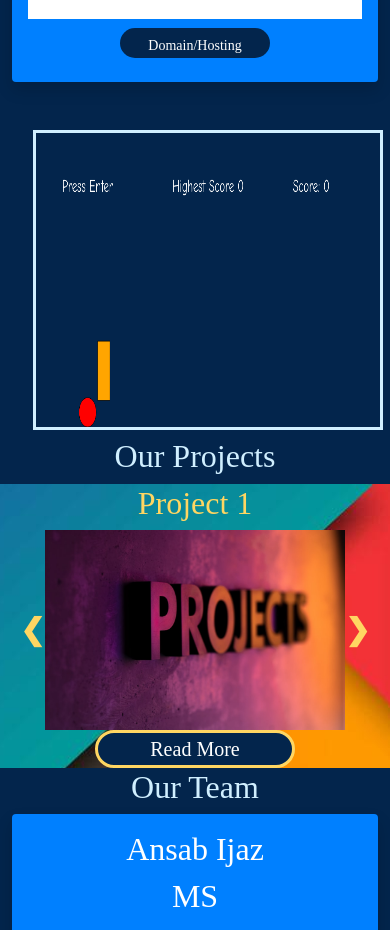
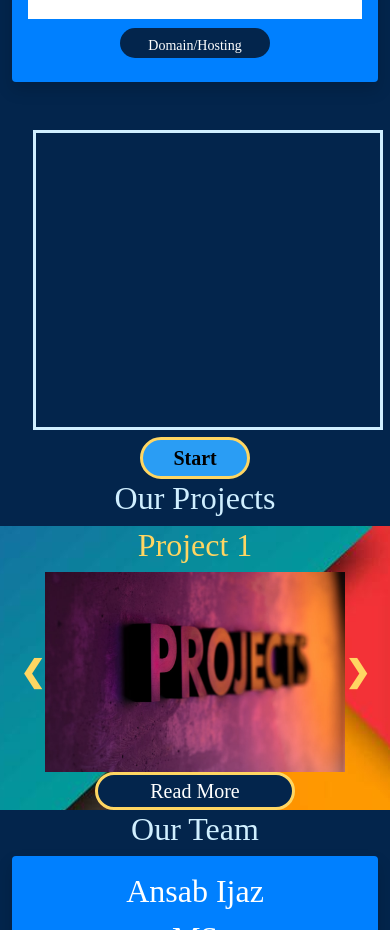
Before and after one commit to arsalmahmood1998/balkhi, a plain HTML site: page index.html in a window 390 px wide. Shown: the part 3620-4550 px from the top of the page. Drawn offline with nearby package versions, Linux system fonts and the light colour scheme.

Commit message:
code updation

```diff
--- a/css/style.css
+++ b/css/style.css
@@ -271,6 +271,26 @@ img {vertical-align: middle;}
   height: 1050px;
 }
 
+#gameButton{
+  background-color: #2a9df4;
+  border: 3px solid  #FFD662FF;
+  border-radius: 30px;
+  color: black;
+  padding: 10px 70px;
+  text-align: center;
+  text-decoration: none;
+  display: inline-block;
+  font-size: 16px;
+  cursor: pointer;
+  margin-left: 42%;
+  font-size: 30px;
+}
+
+#gameButton:hover{
+  background-color: white;
+  color: black;
+}
+
 footer{
   margin-top: 200px;
   font-size: 25px;
@@ -521,6 +541,16 @@ footer{
       width: 350px;
       margin-left: 8.5%;
     }
+    #projectContainer{
+      height: 100%;
+    }
+    #gameButton{
+
+      border-radius: 30px;
+      padding: 3px 30px;
+      margin-left: 36%;
+      font-size: 20px;
+    }
   }
 
   @media  (min-width: 320px) and (max-width: 376px) {
--- a/index.html
+++ b/index.html
@@ -129,6 +129,7 @@
   <div>
     <canvas id="gameCanvas" width="1000px" height="500px" ontouchstart="touchEvent()"></canvas>
   </div>
+  <a   class="button" id="gameButton" onclick="startGame()"><strong>Start</strong></a>
   <div class="row">
     <h1>Our Projects</h1>
     <div class="container" id="container">
--- a/js/script.js
+++ b/js/script.js
@@ -92,7 +92,17 @@ function showSlides(n) {
 
 const gameCanvas = document.getElementById("gameCanvas");
 const gameContext = gameCanvas.getContext("2d")
-let change = 4;
+let change;
+
+window.addEventListener("keydown",keyPressed,false);
+ballYCoord = 475;
+ballXCoord = 150;
+move = 10;
+var myInterval;
+var score = 0;
+var highestScore=0;
+
+var game ;
 
 class Rect {
   constructor (givenCanvas , givenContext, givenWidth, givenHeight, givenColor, givenChange){
@@ -119,52 +129,12 @@ class Rect {
   }
 }
 
-window.addEventListener("keydown",keyPressed,false);
-ballYCoord = 475;
-ballXCoord = 150;
-move = 10;
-var myInterval;
-var score = 0;
-var highestScore=0;
-
-function gameCanvasDraw(){
-  gameContext.clearRect(0,0,gameCanvas.width,gameCanvas.height);
-  rect.draw();
-  rect.move();
-  title();
-  drawCircle(ballYCoord,ballXCoord);
-  if (rect.x <  -rect.width){
-    createRect();
-    score += 100;
-  }
-  if ((rect.x-(ballXCoord+25)<=0) && (rect.x-(ballXCoord+25)>-25) && (rect.y<ballYCoord)){
-    clearInterval(game);
-  }
-  if (score > highestScore){
-    highestScore=score;
-  }
+function changeRectSpeed(){
+  change +=1.5;
 }
 
 function createRect(){
   rect = new Rect(gameCanvas, gameContext,Math.random()*70,Math.random()*200,randomChoice(colors),change), 10000;
-}
-setInterval(changeSpeed , 4500);
-createRect();
-
-function changeSpeed(){
-  change +=1.5;
-}
-
-function keyPressed(key){
-  if ((key.keyCode == "13") && ballYCoord == 475){
-     myInterval = setInterval(moveCircle,10);
-  }
-}
-function touchEvent(){
-  myInterval = setInterval(moveCircle,10);
-}
-function stop(){
-  clearInterval(myInterval);
 }
 
 function drawCircle(yCoord,xCoord){
@@ -190,6 +160,22 @@ function moveCircle(){
   }
 }
 
+var clearRectSpeed;
+function startGame(){
+  score =0;
+  change= 4;
+  game = setInterval(gameCanvasDraw,15);
+  clearRectSpeed = setInterval(changeRectSpeed , 5000);
+  createRect();
+}
+
+
+function keyPressed(key){
+  if ((key.keyCode == "13") && ballYCoord == 475){
+     myInterval = setInterval(moveCircle,10);
+  }
+}
+
 function title(){
   gameContext.font = "30px Comic Sans MS";
   gameContext.fillStyle = "white";
@@ -199,13 +185,38 @@ function title(){
   gameContext.fillText("Press Enter", 150, 100);
 }
 
-var game = setInterval(gameCanvasDraw,15);
+function gameCanvasDraw(){
+  gameContext.clearRect(0,0,gameCanvas.width,gameCanvas.height);
+  rect.draw();
+  rect.move();
+  title();
+  drawCircle(ballYCoord,ballXCoord);
+  if (rect.x <  -rect.width){
+    createRect();
+    score += 100;
+  }
+  if (((rect.x-(ballXCoord+25))<=0) && ((rect.x-(ballXCoord+25))>-25) && (rect.y<ballYCoord)){
+    clearInterval(game);
+    clearInterval(clearRectSpeed);
+  }
+  if (score > highestScore){
+    highestScore=score;
+  }
+}
+
+function touchEvent(){
+  myInterval = setInterval(moveCircle,10);
+}
+
+function stop(){
+  clearInterval(myInterval);
+}
+
 
 var array = ["Project 1","Project 2","Project 3","Project 4","Project 5"];
 var projects = ["project1.jpg", "project2.png", "project3.jpg","project4.jpg","project5.png"];
 var index = 0;
 document.getElementById("h1").innerHTML=array[0];
-
 
 function projectForward(){
   index +=1;
```
Also changed, not shown: computerVision.html (+1 -1 lines).
